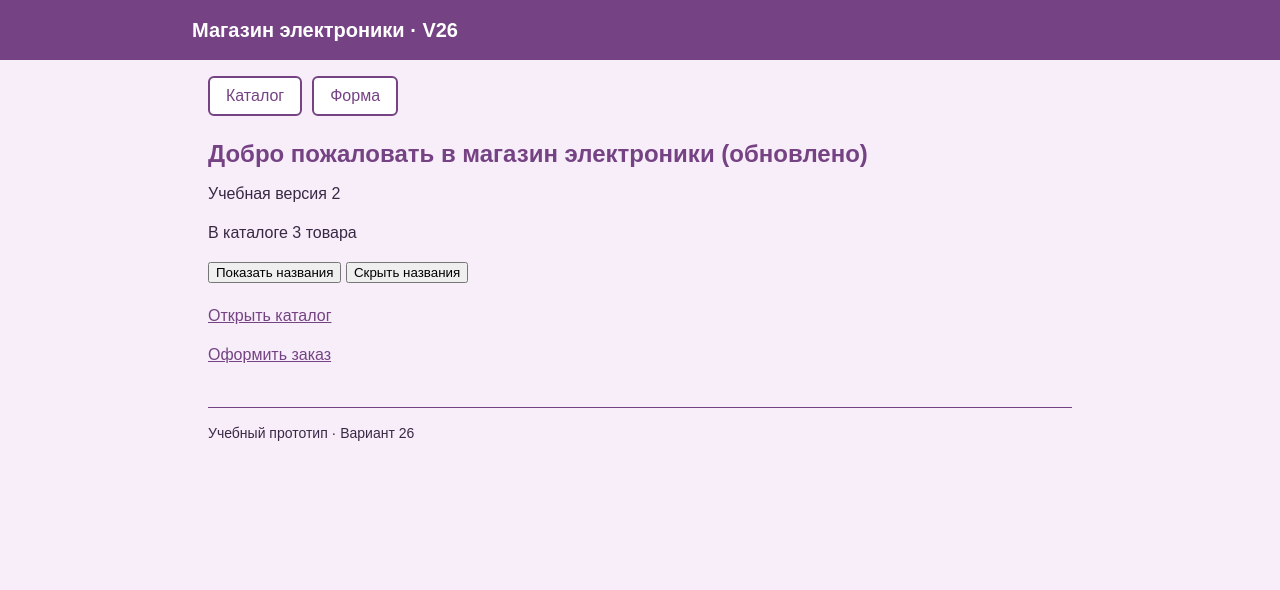
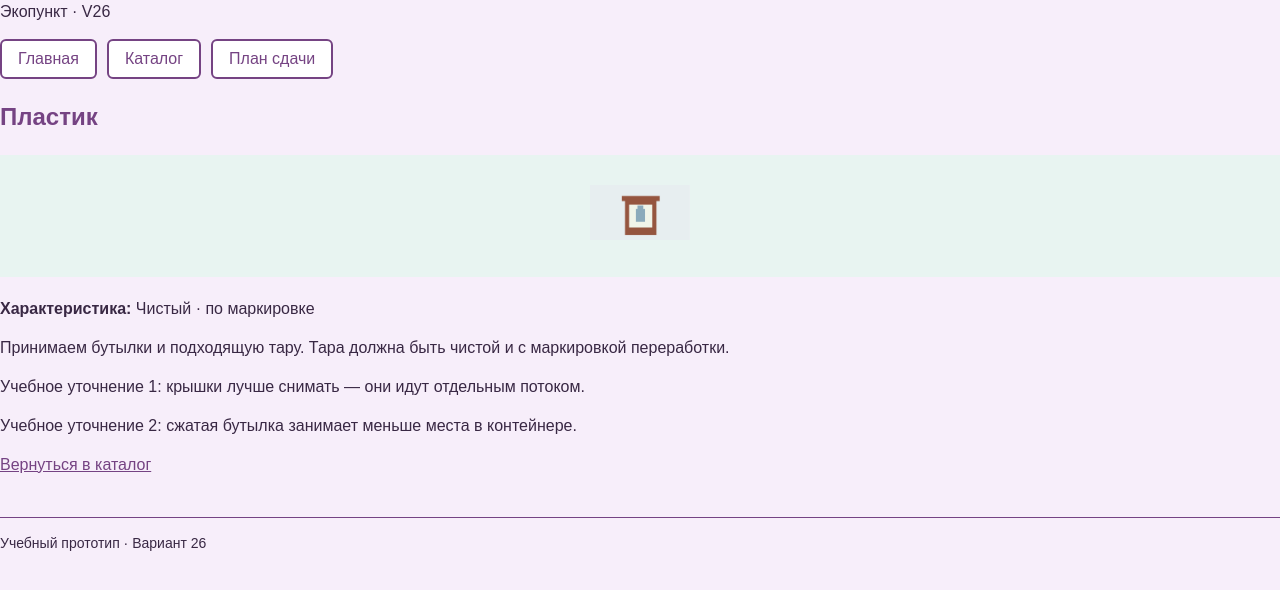
Before and after one commit to ouldextolleds478-bot/S7, a plain HTML site: page item.html in a window 1280 px wide. Drawn offline with Linux system fonts and the light colour scheme.

Commit message:
Update item.html

```diff
--- a/item.html
+++ b/item.html
@@ -3,49 +3,49 @@
 <head>
   <meta charset="UTF-8">
   <meta name="viewport" content="width=device-width, initial-scale=1.0">
-  <title>Магазин электроники · V26</title>
+  <title>Пластик — Экопункт · V26</title>
   <link rel="stylesheet" href="style.css">
-  <!-- Добавлено для PWA -->
+  <!-- Добавлено для PWA (для единообразия с другими страницами) -->
   <link rel="manifest" href="manifest.webmanifest">
   <meta name="theme-color" content="#24547a">
 </head>
 <body>
-  <header>
-    <p>Магазин электроники · V26</p>
-  </header>
+  <div class="top-bar">
+    <p>Экопункт · V26</p>
+  </div>
 
-  <main class="page">
+  <div class="container">
     <nav>
+      <a href="index.html">Главная</a>
       <a href="catalog.html">Каталог</a>
-      <a href="form.html">Форма</a>
+      <a href="form.html">План сдачи</a>
     </nav>
 
-    <h1>Добро пожаловать в магазин электроники (обновлено)</h1>
-    <p>Учебная версия 2</p>
+    <main>
+      <h1>Пластик</h1>
 
-    <!-- Шаг 3: Абзац для статуса и счетчика -->
-    <p id="status" role="status"></p>
+      <div class="hero-image">
+        <img src="images/item1.png" alt="Пластик">
+      </div>
 
-    <!-- Шаг 5 + Доп. задание 1: Кнопки и список -->
-    <button id="show-names" type="button">Показать названия</button>
-    <button id="hide-names" type="button">Скрыть названия</button>
-    <ul id="names" style="display: none;"></ul> <!-- Список изначально скрыт -->
+      <p><strong>Характеристика:</strong> Чистый · по маркировке</p>
 
-    <div class="main-actions" style="margin-top: 20px;">
-      <a href="catalog.html">Открыть каталог</a>
-      <a href="form.html">Оформить заказ</a>
-    </div>
+      <p>Принимаем бутылки и подходящую тару. Тара должна быть чистой и с маркировкой переработки.</p>
+      <p>Учебное уточнение 1: крышки лучше снимать — они идут отдельным потоком.</p>
+      <p>Учебное уточнение 2: сжатая бутылка занимает меньше места в контейнере.</p>
+
+      <p><a href="catalog.html">Вернуться в каталог</a></p>
+    </main>
 
     <footer>
       <p>Учебный прототип · Вариант 26</p>
     </footer>
-  </main>
+  </div>
 
-  <script src="catalog.js" defer></script>
   <!-- Регистрация Service Worker -->
   <script>
     if ("serviceWorker" in navigator) {
-      navigator.serviceWorker.register("./sw.js").catch(function (error) {
+      navigator.serviceWorker.register("./sw.js").catch((error) => {
         console.error("Не удалось зарегистрировать service worker:", error);
       });
     }
```
